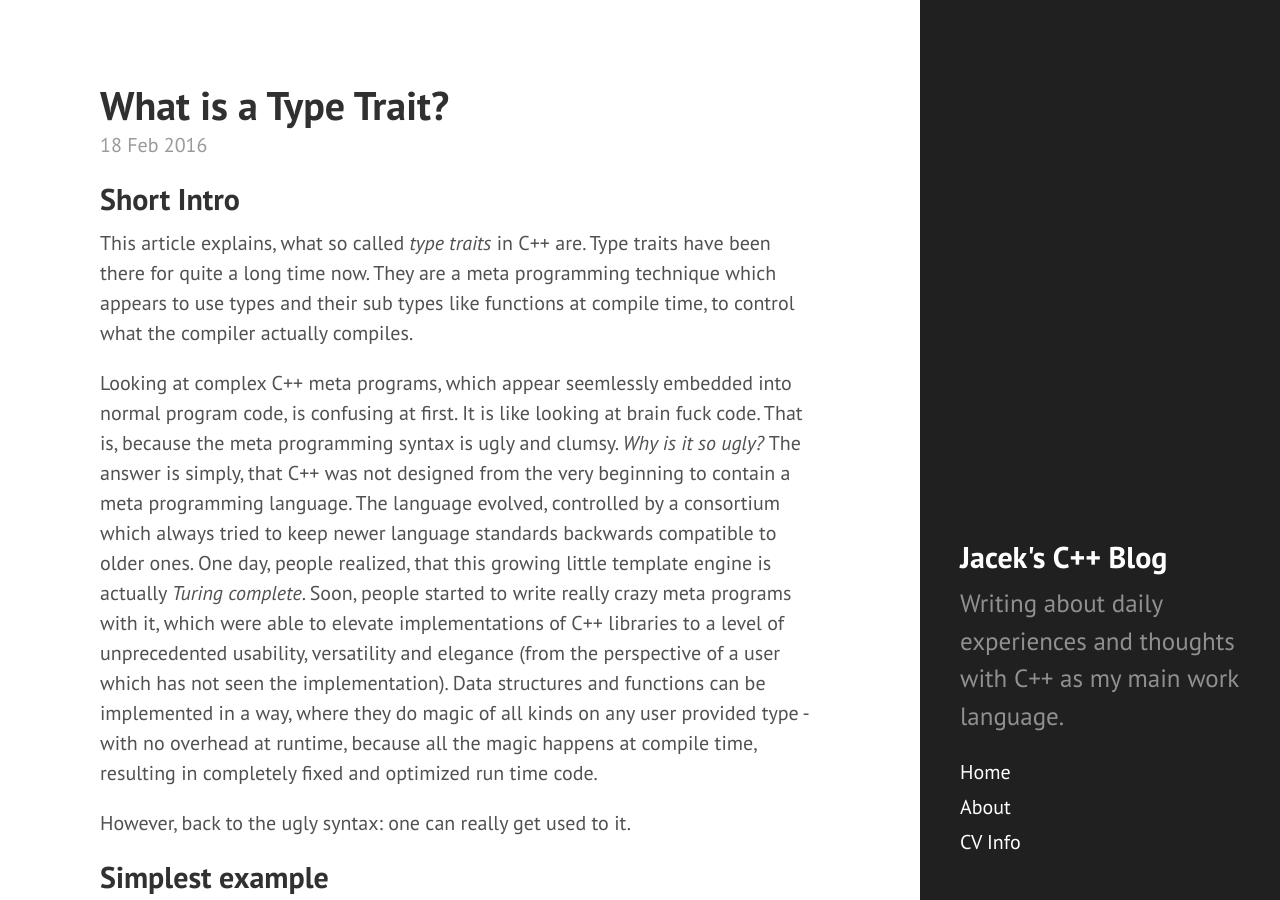
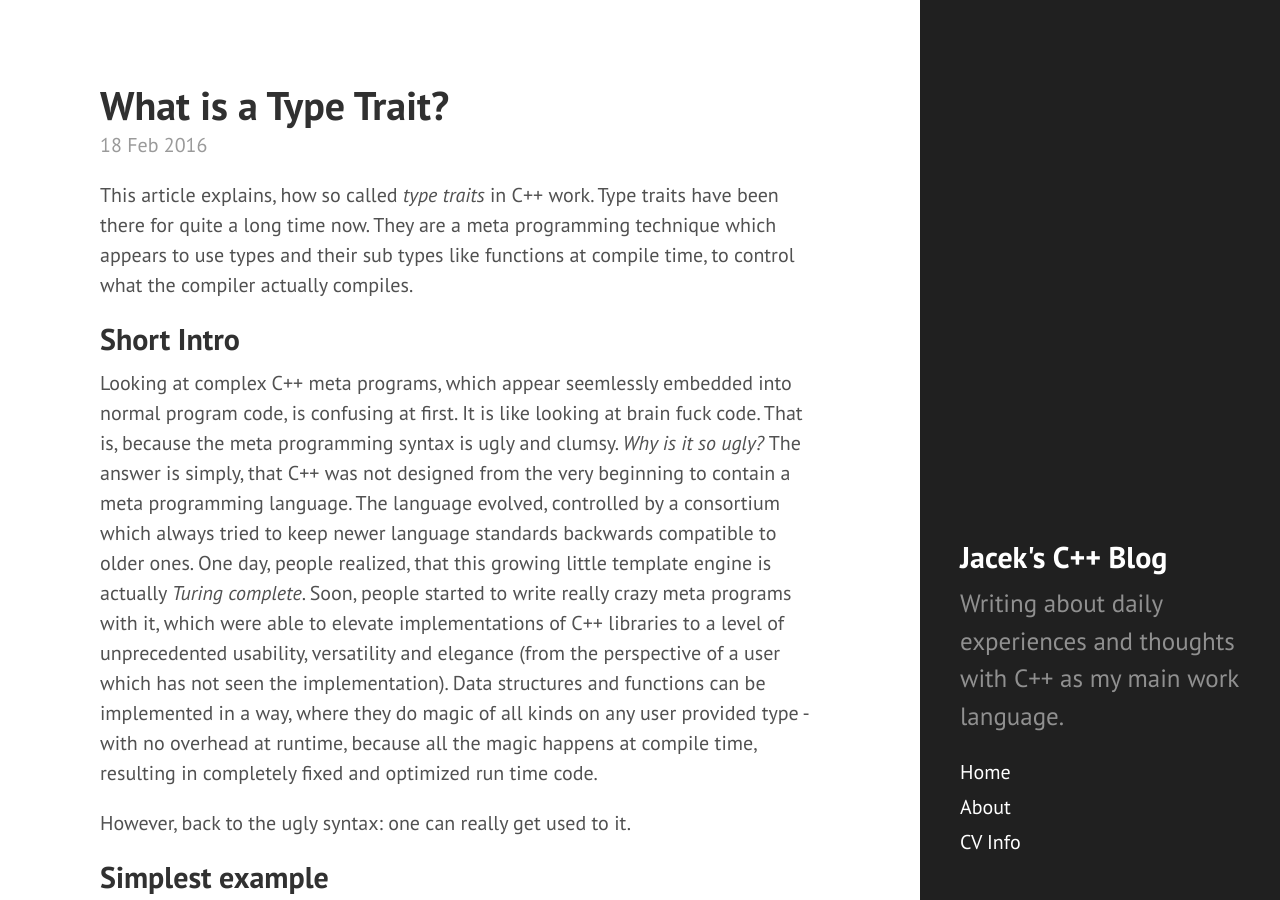
Before and after one commit to tfc/tfc.github.io, a Jekyll site: the page built from _posts/2016-02-18-what_is_a_type_trait.md, in a window 1280 px wide and 900 px high. Built offline with Jekyll 4.4.1, drawn with Linux system fonts in a browser that asks for light colours; comment, search, counter and statistics services are not loaded.

Commit message:
Fix style in type trait article

```diff
--- a/_posts/2016-02-18-what_is_a_type_trait.md
+++ b/_posts/2016-02-18-what_is_a_type_trait.md
@@ -3,10 +3,10 @@ layout: post
 title: What is a Type Trait?
 ---
 
+This article explains, how so called *type traits* in C++ work.
+Type traits have been there for quite a long time now. They are a meta programming technique which appears to use types and their sub types like functions at compile time, to control what the compiler actually compiles.
+
 ## Short Intro
-
-This article explains, what so called *type traits* in C++ are.
-Type traits have been there for quite a long time now. They are a meta programming technique which appears to use types and their sub types like functions at compile time, to control what the compiler actually compiles.
 
 Looking at complex C++ meta programs, which appear seemlessly embedded into normal program code, is confusing at first.
 It is like looking at brain fuck code.
```
